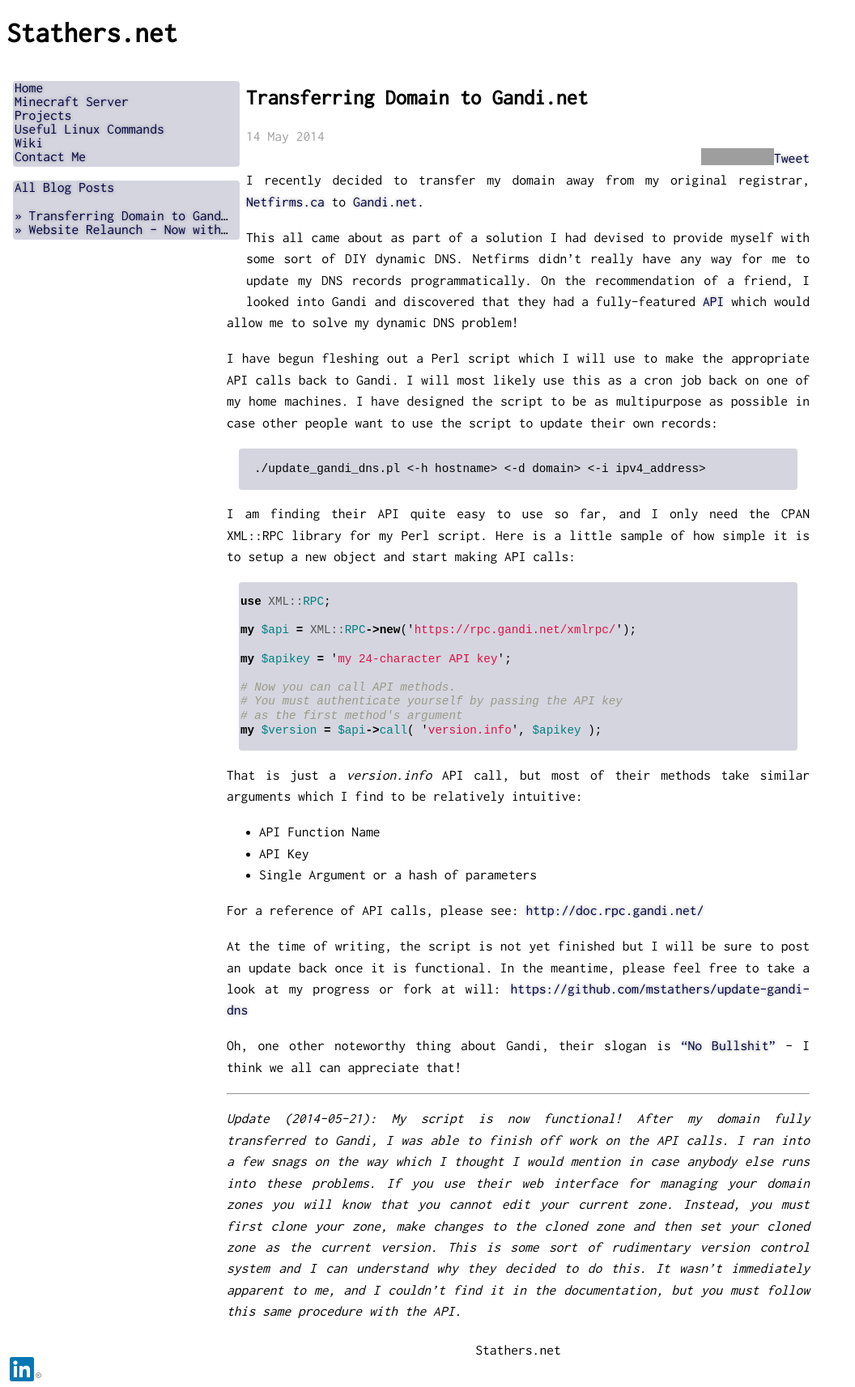
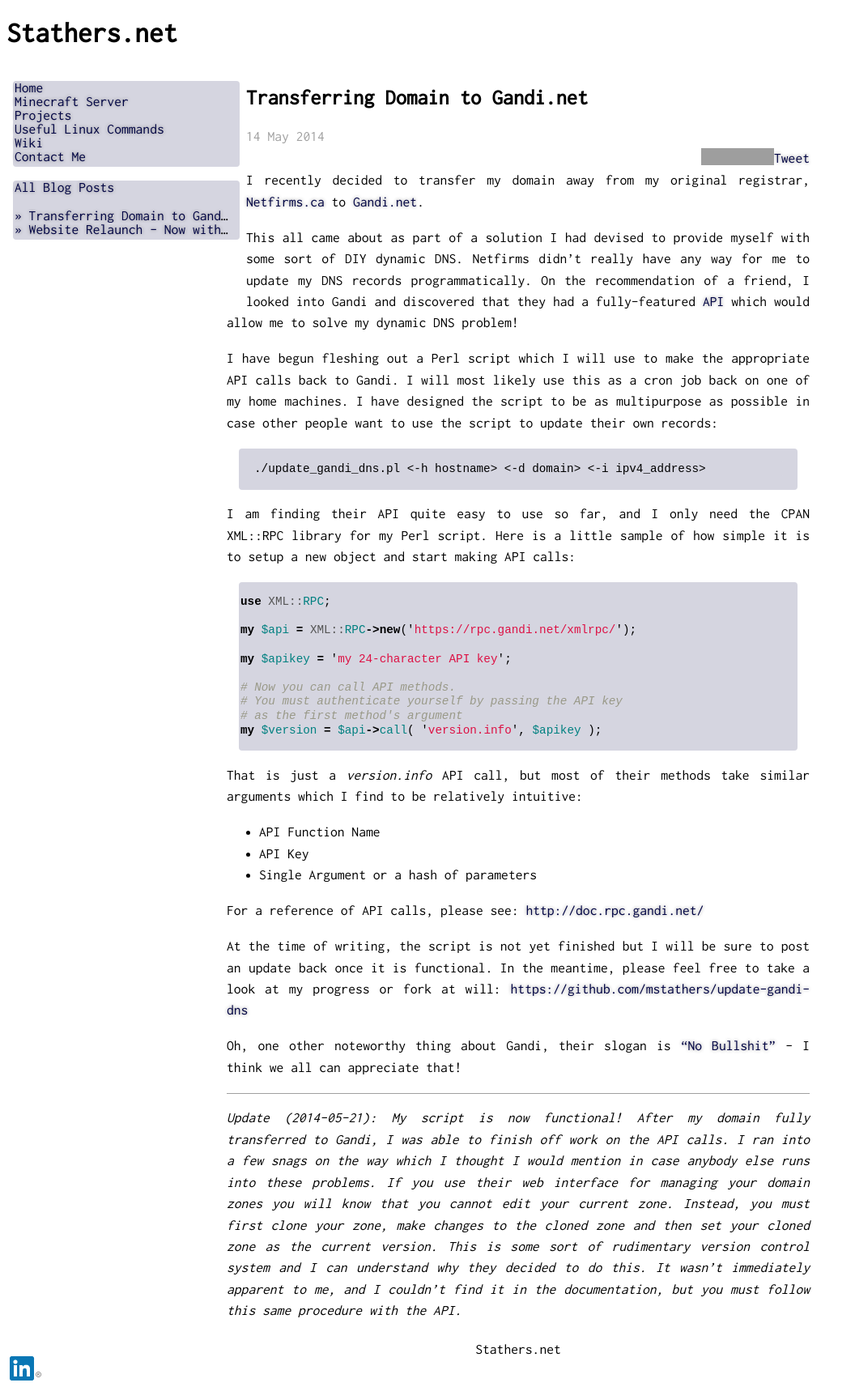
Before and after one commit to mstathers/stathers-net, a Jekyll site: the page built from index.html, in a window 1280 px wide. Shown: the whole page at 81% size, without its empty margins (0-1056 px from the left). Built offline with Jekyll 4.4.1, drawn with Linux system fonts in a browser that asks for light colours; the list of posts is cut into pages by our own code; comment, search, counter and statistics services are not loaded; grey boxes are pictures that could not be loaded.

Commit message:
Updated styling of <hr>

```diff
--- a/css/style.css
+++ b/css/style.css
@@ -99,6 +99,13 @@
     padding-top: 10px;
 }
 
+hr {
+    border: 0;
+    height: 1px;
+    background: #333;
+    background: #A0A0A0;
+}
+
 blockquote {
     background: #D5D5E0;
     border-left: 10px solid #B5B5B5;
```
